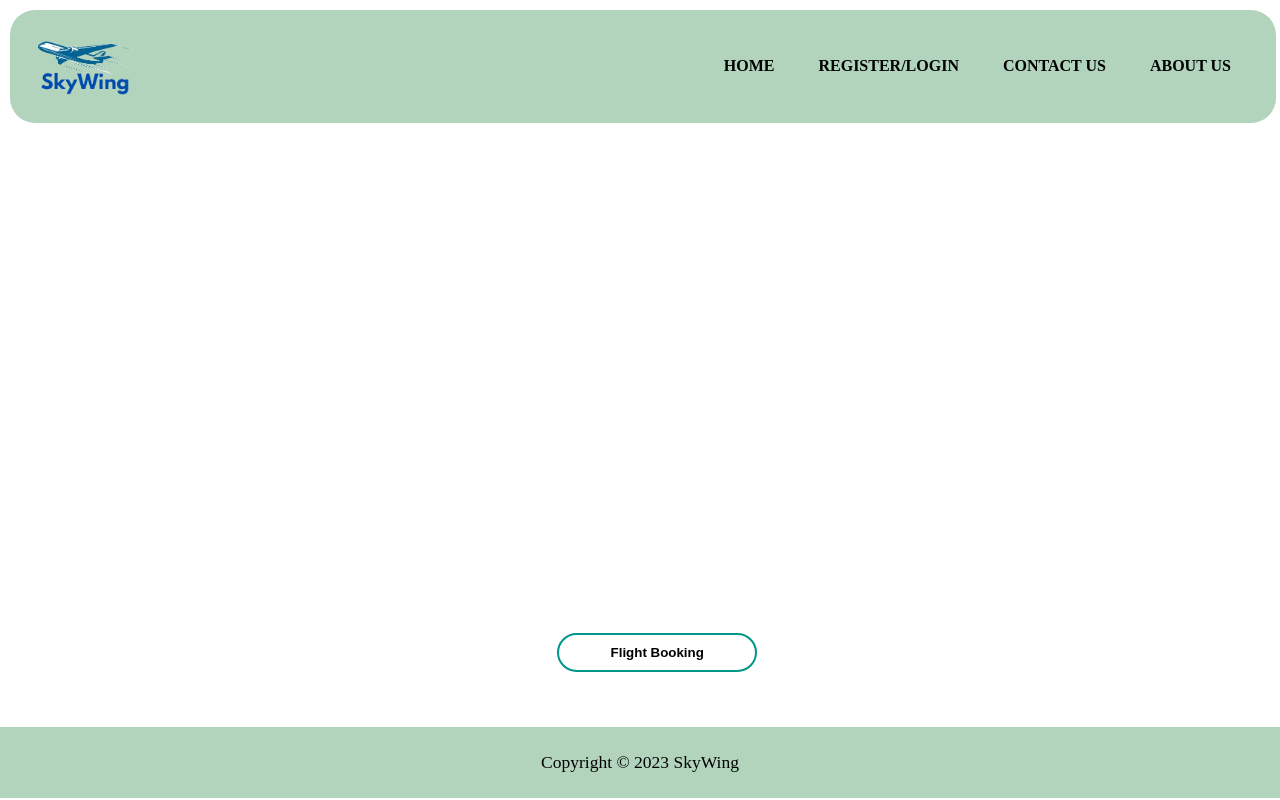
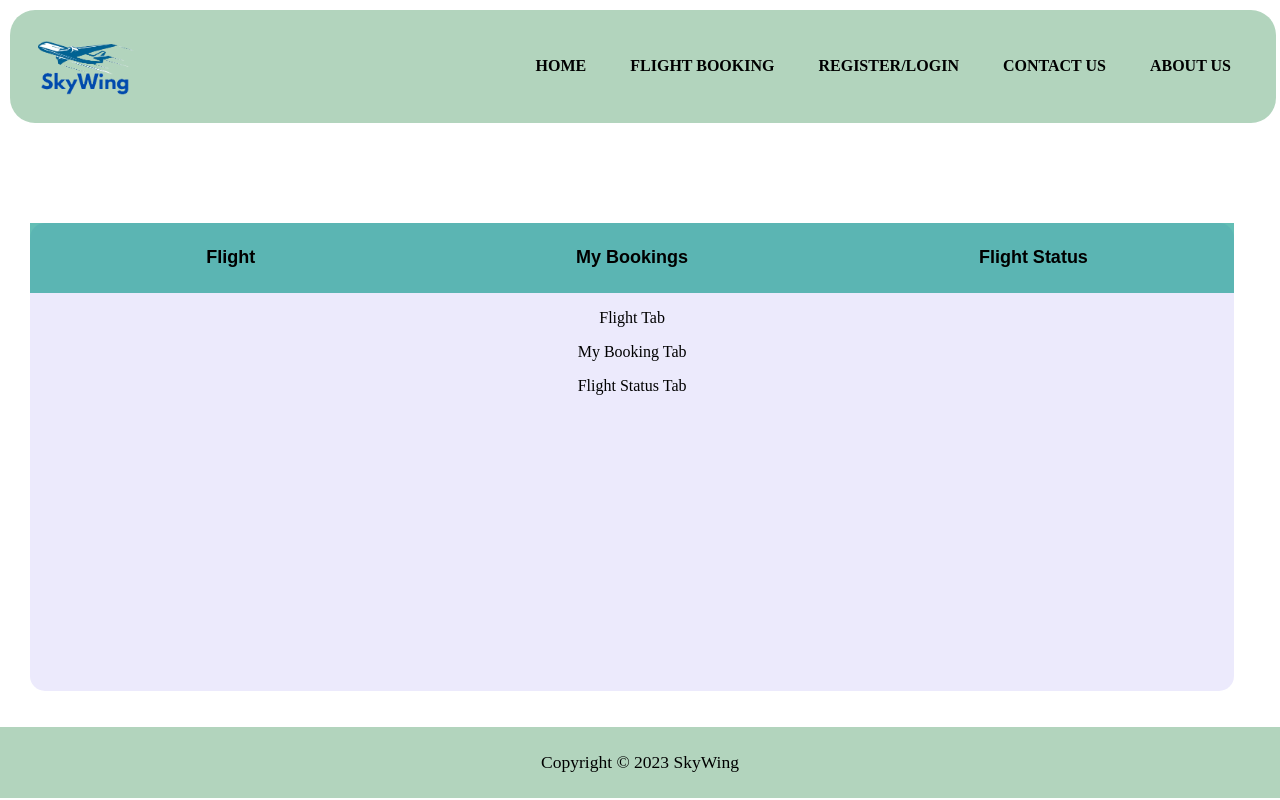
Before and after one commit to karthik-n-hebbar/FS-Mini-Project, a Django app: page / in a window 1280 px wide. Run offline with Django 4.2, Linux system fonts and the light colour scheme; some libraries are stand-ins or nearby versions.

Commit message:
Seperate css and js file

```diff
--- a/fs_mini_project/static/css/base.css
+++ b/fs_mini_project/static/css/base.css
@@ -16,6 +16,7 @@ body {
     box-sizing: inherit;
     background-color: white;
     align-items: center;
+    justify-content: center;
 }
 
 .container {
@@ -36,94 +37,11 @@ footer {
 
 /* home.html CSS */
 
-.content {
-    width: 98%;
-    height: 75vh;
-    position: absolute;
-    text-align: center;
-    display: block;
-    align-items: center;
-    justify-content: center;
-}
-
-#vanta {
-    width: 80%;
-    height: auto;
-}
-
-button {
-    width: 200px;
-    padding: 10px;
-    text-align: center;
-    font-size: 15px 0;
-    font-weight: bold;
-    border-radius: 25px;
-    margin: auto;
-    border: 2px solid #009688;
-    background: transparent;
-    color: black;
-    cursor: pointer;
-    position: relative;
-    overflow: hidden;
-    top: 80%;
-}
-
-span {
-    background-color: #0096879c;
-    height: 100%;
-    width: 0;
-    border-radius: 25px;
-    position: absolute;
-    left: 0;
-    bottom: 0;
-    z-index: -1;
-    transition: 0.25s;
-}
-
-button:hover span {
-    width: 100%;
-}
-
-button:hover {
-    border: none;
-}
-
 
 /* contact.html */
 
-.container1 {
-    width: 50%;
-    margin: 50px auto;
-}
-
-.contact-box {
-    background-color: rgba(95, 165, 117, 0.386);
-    display: block;
-    padding: 30px;
-}
-
-tr td:first-child {
-    padding-right: 20px;
-}
-
-tr td{
-    padding-top: 20px;
-}
-
 
 /* about.html */
-
-.container2 {
-    width: 80%;
-    margin: 50px auto;
-}
-
-.content2 {
-    background-color: rgba(95, 165, 117, 0.386);
-    display: block;
-    padding: 30px;
-    text-align: justify;
-}
 
 
 /* booking.html */
--- /dev/null
+++ b/fs_mini_project/static/css/home.css
@@ -0,0 +1,83 @@
+.content {
+    width: 98%;
+    height: 75vh;
+    position: absolute;
+    text-align: center;
+    display: block;
+    align-items: center;
+    justify-content: center;
+}
+
+#vanta {
+    width: 80%;
+    height: auto;
+}
+
+/* button {
+    width: 200px;
+    padding: 10px;
+    text-align: center;
+    font-size: 15px 0;
+    font-weight: bold;
+    border-radius: 25px;
+    margin: auto;
+    border: 2px solid #009688;
+    background: transparent;
+    color: black;
+    cursor: pointer;
+    position: relative;
+    overflow: hidden;
+    top: 80%;
+}
+
+span {
+    background-color: #0096879c;
+    height: 100%;
+    width: 0;
+    border-radius: 25px;
+    position: absolute;
+    left: 0;
+    bottom: 0;
+    z-index: -1;
+    transition: 0.25s;
+}
+
+button:hover span {
+    width: 100%;
+}
+
+button:hover {
+    border: none;
+} */
+
+.tab-container {
+    width: 96%;
+    height: 78%;
+    background-color: #2c0dda16;
+    align-items: center;
+    justify-content: center;
+    border-radius: 15px;
+    margin-top: 70px;
+}
+
+.tab-container .button-container {
+    width: 100%;
+    height: 15%;
+}
+
+.tab-container .button-container button {
+    width: 33.33%;
+    height: 100%;
+    float: left;
+    border: none;
+    outline: none;
+    cursor: pointer;
+    padding: 10px;
+    background-color: #0096879c;
+    font-size: 18px;
+    font-weight: bold;
+}
+
+.tab-container .button-container button:hover {
+    background-color: #009687f6;
+}
--- a/fs_mini_project/templates/about.html
+++ b/fs_mini_project/templates/about.html
@@ -1,7 +1,12 @@
 {% extends 'base.html' %}
+{% load static %}
 
 {% block title %}
 About Us
+{% endblock %}
+
+{% block head %}
+<link rel="stylesheet" href="{% static 'css/about.css' %}">
 {% endblock %}
 
 {% block body %}
--- a/fs_mini_project/templates/base.html
+++ b/fs_mini_project/templates/base.html
@@ -6,13 +6,16 @@
     <meta charset="UTF-8">
     <meta http-equiv="X-UA-Compatible" content="IE=edge">
     <meta name="viewport" content="width=device-width, initial-scale=1.0">
+    {% block head %}
+    {% endblock %}
     <link rel="icon" href="{% static 'images/favicon.ico' %}" type="image/x-icon">
-    <link rel="stylesheet" type="text/css" href="{% static '/css/base.css' %}">
+    <link rel="stylesheet" type="text/css" href="{% static 'css/base.css' %}">
     <title>{% block title %}{% endblock %}</title>
 </head>
 <header>
     {% include 'navbar.html' %}
 </header>
+
 <body>
     <div class="container">
         {% block body %}
--- a/fs_mini_project/templates/contact.html
+++ b/fs_mini_project/templates/contact.html
@@ -1,9 +1,9 @@
 {% extends 'base.html' %}
 {% load static %}
 
-<head>
+{% block head %}
     <link rel="stylesheet" href="{% static 'css/contact.css' %}">
-</head>
+{% endblock %}
 
 {% block title %}
 Contact US
--- a/fs_mini_project/templates/home.html
+++ b/fs_mini_project/templates/home.html
@@ -1,17 +1,41 @@
 {% extends 'base.html' %}
 {% load static %}
-
-<link rel="stylesheet" href="{% static 'css/home.css' %}">
 
 {% block title %}
 SkyWing
 {% endblock %}
 
+{% block head %}
+<link rel="stylesheet" href="{% static 'css/home.css' %}">
+<link rel="javascript" href="{% static 'js/home.js' %}">
+{% endblock %}
+
 {% block body %}
 <div class="content">
     <div id="vanta"></div>
-    <button type="button" onclick="location.href='{% url 'booking' %}'"><span></span>Flight Booking</a></button>
+    <div class="tab-container">
+        <div class="button-container">
+            <button>Flight</button>
+            <button>My Bookings</button>
+            <button>Flight Status</button>
+        </div>
+        <div class="tab-content">
+            <div id="flight">
+                <p>Flight Tab</p>
+            </div>
+            <div id="my-booking">
+                <p>My Booking Tab</p>
+            </div>
+            <div id="flight-status">
+                <p>Flight Status Tab</p>
+            </div>
+        </div>
+    </div>
+    <!-- <button type="button" onclick="location.href='{% url 'booking' %}'"><span></span>Flight Booking</a></button> -->
 </div>
+{% endblock %}
+
+{% block script %}
 <script src="{% static 'https://cdnjs.cloudflare.com/ajax/libs/three.js/r134/three.min.js' %}"></script>
 <script src="{% static 'https://cdn.jsdelivr.net/npm/vanta@latest/dist/vanta.net.min.js' %}"></script>
 <script>
--- a/fs_mini_project/templates/navbar.html
+++ b/fs_mini_project/templates/navbar.html
@@ -6,6 +6,7 @@
     <img src="{% static 'images/logo.png' %}" alt="" class="logo">
     <ul>
         <li><a href="{% url 'home' %}">HOME</a></li>
+        <li><a href="{% url 'booking' %}">FLIGHT BOOKING</a></li>
         <li><a href=#>REGISTER/LOGIN</a></li>
         <li><a href="{% url 'contact' %}">CONTACT US</a></li>
         <li><a href="{% url 'about' %}">ABOUT US</a></li>
```
Also changed, not shown: fs_mini_project/static/css/about.css (added, +11 -0 lines), fs_mini_project/static/css/contact.css (added, +18 -0 lines), fs_mini_project/static/js/home.js (added).
